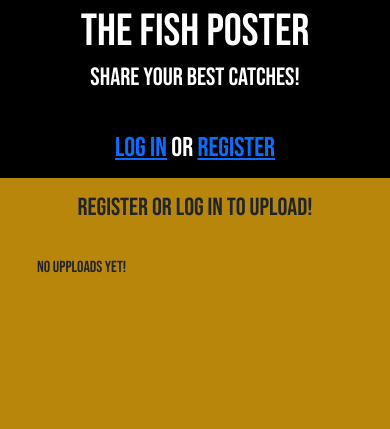
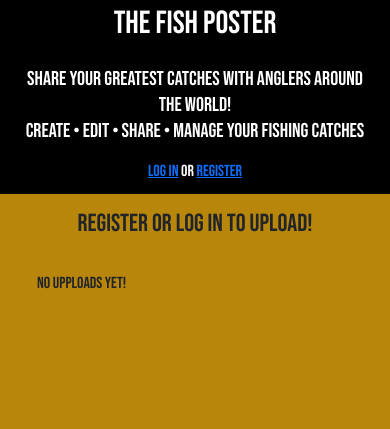
Before and after one commit to Rabbsen/thirdthingy, a Django app: page / in a window 390 px wide. Shown: the top 429 px of the page. Run offline with Django 5.2, Linux system fonts and the light colour scheme; data that the repository does not hold is empty.

Commit message:
changed header to clarify site purpose

```diff
--- a/posts/templates/home.html
+++ b/posts/templates/home.html
@@ -20,9 +20,10 @@
   <body>
   <header id="homeheader">
      <div class="container header-content">
-         <div class="header-text">
-             <h1 class="mb-0"><a href="{% url 'home' %}">The Fish Poster</a></h1>
-             <p><a href="{% url 'home' %}">Share your best catches!</a></p>
+         <div class="header-text text-center">
+             <h1 class="mb-0"><a href="{% url 'home' %}">The Fish Poster</a></h1><br>
+             <p class="mb-0"><a href="{% url 'home' %}">Share your greatest catches with anglers around the world!</a></p>
+             <p class="mb-0"><a href="{% url 'home' %}">Create • Edit • Share • Manage your fishing catches</a></p>
          </div>
           <div class="header-loggin">
              {% if user.is_authenticated %}
--- a/posts/views.py
+++ b/posts/views.py
@@ -47,13 +47,11 @@ def delete_post(request, pk):
     post.delete()
     return redirect("home")
 
+
 def edit_post(request, pk):
     post = get_object_or_404(Post, pk=pk, user=request.user)
-
     if request.method == "POST":
         form = PostForm(request.POST, request.FILES, instance=post)
-
         if form.is_valid():
             form.save()
-
     return redirect("home")
--- a/static/css/style.css
+++ b/static/css/style.css
@@ -55,6 +55,7 @@ body {
     flex-direction:column;
     align-items: center;
     justify-content: center;
+    text-align: center;
 }
 .header-text a {
     color:white;
@@ -91,24 +92,35 @@ body {
     .header-content {
         display:flex;
         flex-direction:column;
-        height:auto;;
+        height:auto;
     }
+
     .header-text {
-        font-size: 25px;
-        display:flex;
+        display: flex;
         flex-direction: column;
-        height:auto;
-        align-items:center;
-        padding:5px;
+        height: auto;
+        align-items: center;
+        padding: 5px;
+        text-align: center;
     }
-    .header-text h1 {
-        font-size: 45px;
+
+    .header-text h1 a {
+        font-size:32px;
     }
+
+    .header-text p a {
+        font-size:20px;
+        line-height:1.2;
+    }
+
     .header-loggin {
         display:flex;
         flex-direction: column;
         height:auto;
         align-items:center;
+    }
+    .header-loggin p {
+    font-size: 16px;
     }
     .btn.uploadbtn {
         max-height:45px;
```
Also changed, not shown: README.md.
